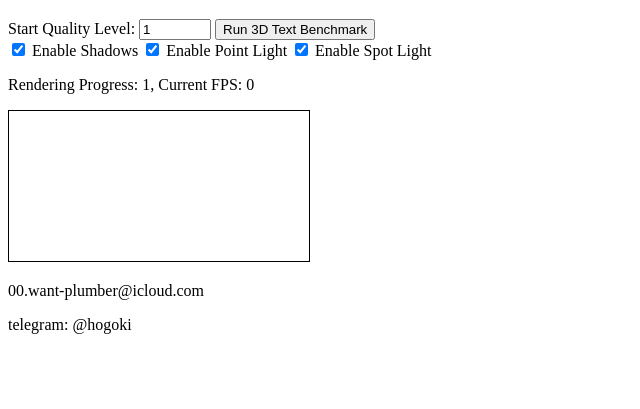
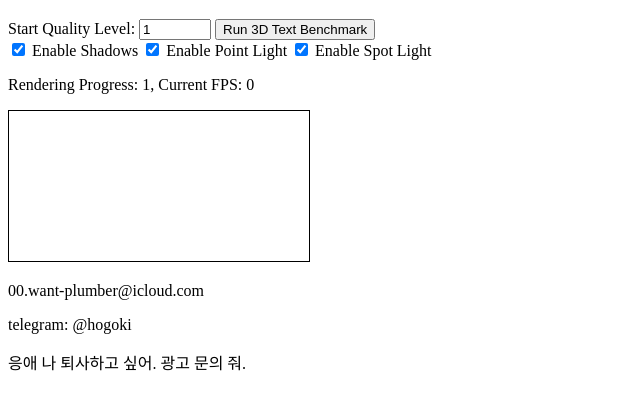
Before and after one commit to JeongHogok/raytrac.ing, a plain HTML site: page index.html in a window 1280 px wide. Shown: the part 61-470 px from the top of the page, without its empty margins (0-640 px from the left). Drawn offline with nearby package versions, Linux system fonts and the light colour scheme.

Commit message:
Update index.html

```diff
--- a/index.html
+++ b/index.html
@@ -50,6 +50,7 @@
     <canvas id="textCanvas"></canvas>
     <p>00.want-plumber@icloud.com</p>
     <p>telegram: @hogoki</p>
+    <p>응애 나 퇴사하고 싶어. 광고 문의 줘.</p>
 
 
     <script src="https://cdnjs.cloudflare.com/ajax/libs/three.js/r128/three.min.js"></script>
```
